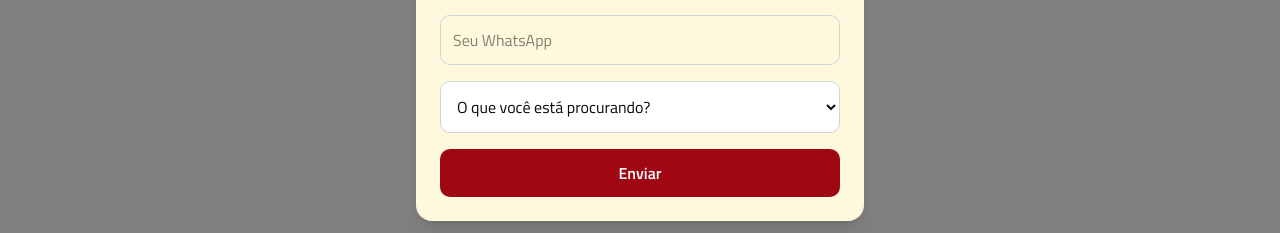
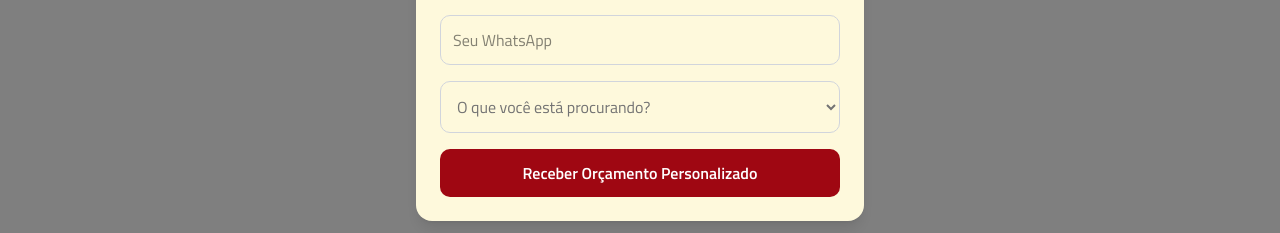
Before and after one commit to CesarTHD/impactomoveisecolchoes, a Next.js app: page /black-november in a window 1280 px wide. Both pictures are taken after a click on the button "Falar com um Especialista". Shown: the part 2454-2687 px from the top of the page. Built offline with nearby package versions, Linux system fonts and the light colour scheme; no server answers; a web font is replaced by a local one.

Commit message:
Melhorando Call-To-Actions

```diff
--- a/src/app/black-november/page.tsx
+++ b/src/app/black-november/page.tsx
@@ -82,7 +82,7 @@ export default function BlackNovember() {
                 rel="noopener noreferrer"
                 className="inline-flex items-center justify-center bg-red-800 text-white px-6 py-3 rounded-xl text-lg font-semibold hover:bg-red-900 transition cursor-pointer hover:scale-110"
               >
-                Quero Aproveitar Agora
+                Quero um Orçamento Agora Mesmo
               </button>
             </div>
           </section>
--- a/src/components/ContactForm/index.tsx
+++ b/src/components/ContactForm/index.tsx
@@ -150,11 +150,11 @@ export default function ContactForm({ showForm, setShowForm, gclid }: any) {
                   />
 
                   <select
-                  id="category"
+                    id="category"
                     name="category"
                     value={formData.category}
                     onChange={handleChange}
-                    className="p-3 border border-gray-300 rounded-lg bg-white focus:outline-none focus:ring-2 focus:ring-red-700"
+                    className="p-3 border border-gray-300 rounded-lg focus:outline-none focus:ring-2 focus:ring-red-700 text-neutral-500"
                   >
                     <option value="">O que você está procurando?</option>
                     <option value="Sofá Retrátil">Sofá Retrátil</option>
@@ -173,7 +173,7 @@ export default function ContactForm({ showForm, setShowForm, gclid }: any) {
                     disabled={loading}
                     className="bg-red-800 text-white font-semibold py-3 rounded-lg hover:bg-red-900 transition cursor-pointer"
                   >
-                    {loading ? "Enviando..." : "Enviar"}
+                    {loading ? "Enviando..." : "Receber Orçamento Personalizado"}
                   </button>
                 </form>
               </>
```
